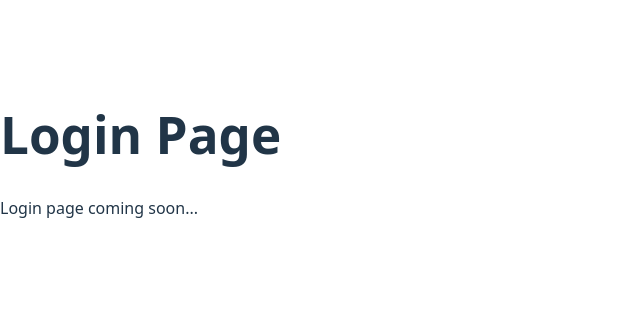
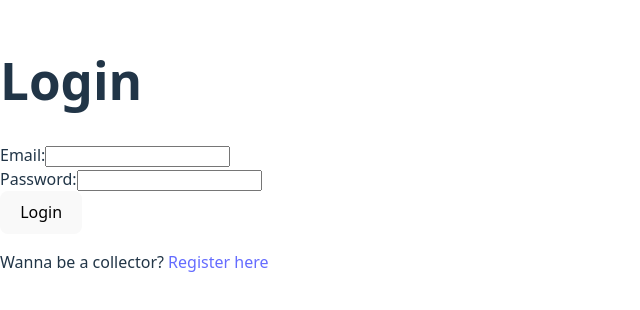
Before and after one commit to SquidIcarus/the-gallery-collective-frontend, a React (Vite) app: page /login in a window 1280 px wide. Shown: the part 246-556 px from the top of the page, without its empty margins (0-640 px from the left). Built offline with nearby package versions, Linux system fonts and the light colour scheme; no server answers.

Commit message:
add functional login page

```diff
--- a/src/pages/Login.jsx
+++ b/src/pages/Login.jsx
@@ -1,10 +1,88 @@
+import { useState, useContext } from 'react';
+import { useNavigate, Link } from 'react-router-dom';
+import { AuthContext } from '../contexts/UserContext';
+
 function Login() {
+    const navigate = useNavigate();
+    const { login } = useContext(AuthContext);
+
+    const [formData, setFormData] = useState({
+        email: '',
+        password: ''
+    });
+
+    const [error, setError] = useState('');
+    const [isLoading, setIsLoading] = useState(false);
+
+    const handleChange = (e) => {
+        setFormData({
+            ...formData,
+            [e.target.name]: e.target.value
+        });
+    };
+
+    const handleSubmit = async (e) => {
+        e.preventDefault();
+        setError('');
+        setIsLoading(true);
+
+        try {
+            const response = await login(formData);
+            console.log('Login successful:', response);
+
+            navigate('/');
+        } catch (err) {
+            console.error('Login error:', err);
+            setError(err.message?.data?.detail || 'Login failed. Please try again.');
+        } finally {
+            setIsLoading(false);
+        }
+    };
     return (
+        <>
         <div>
-            <h1>Login Page</h1>
-            <p>Login page coming soon...</p>
+            <h1>Login</h1>
+
+            <form onSubmit={handleSubmit}>
+                {error && <p>{error}</p>}
+
+                <div>
+                    <label htmlFor="email">Email:</label>
+                    <input
+                        type="email"
+                        id="email"
+                        name="email"
+                        value={formData.email}
+                        onChange={handleChange}
+                        required
+                    />
+                </div>
+
+                <div>
+                    <label htmlFor="password">Password:</label>
+                    <input
+                        type="password"
+                        id="password"
+                        name="password"
+                        value={formData.password}
+                        onChange={handleChange}
+                        required
+                    />
+                </div>
+
+                <button type="submit" disabled={isLoading}>
+                    {isLoading ? 'Logging in...' : 'Login'}
+                </button>
+            </form>
+
+            <p>
+                Wanna be a collector? <Link to="/register">Register here</Link>
+            </p>
+
         </div>
-    );
+        </>
+
+    )
 }
 
 export default Login;
```
